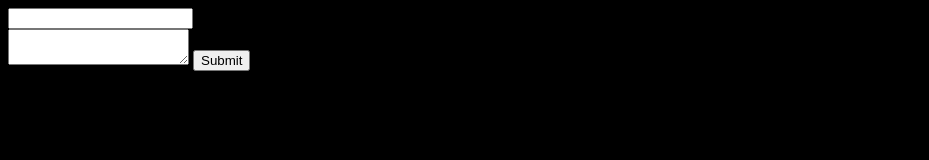
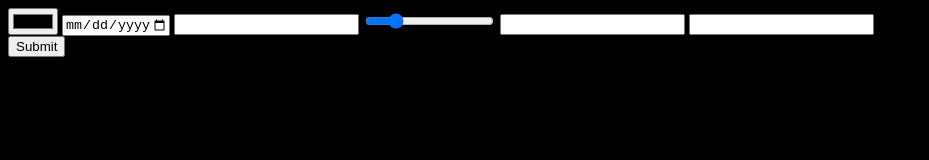
Before and after one commit to JorgeTrindadeDev/ProjetosCurso, a plain HTML site: page formulario2.html in a window 1280 px wide. Shown: the whole page, without its empty margins (0-929 px from the left). Drawn offline with Linux system fonts and the light colour scheme.

Commit message:
input html5

```diff
--- a/formulario2.html
+++ b/formulario2.html
@@ -38,11 +38,21 @@
     <input type="submit">
    </form> -->
 
-   <form method="get" action="">
+   <!-- <form method="get" action="">
        <input type="text" name="assunto"><br>
        <textarea name="mensagem"></textarea>
        <input type="submit">
-   </form>
-
+   </form>>
+     -->
+     <form method="get" action="">
+         <input type="color" name="cor">
+         <input type="date" name="data" max="2022-03-10">
+         <input type="number" name="numérico">
+         <input type="range" min="5" max="10" name="intervalo" value="6">
+         <input type="tel" name="telefone" >
+         <input type="email" name="email">
+         <br>
+         <input type="submit">
+     </form>
 </body>
 </html>
```
